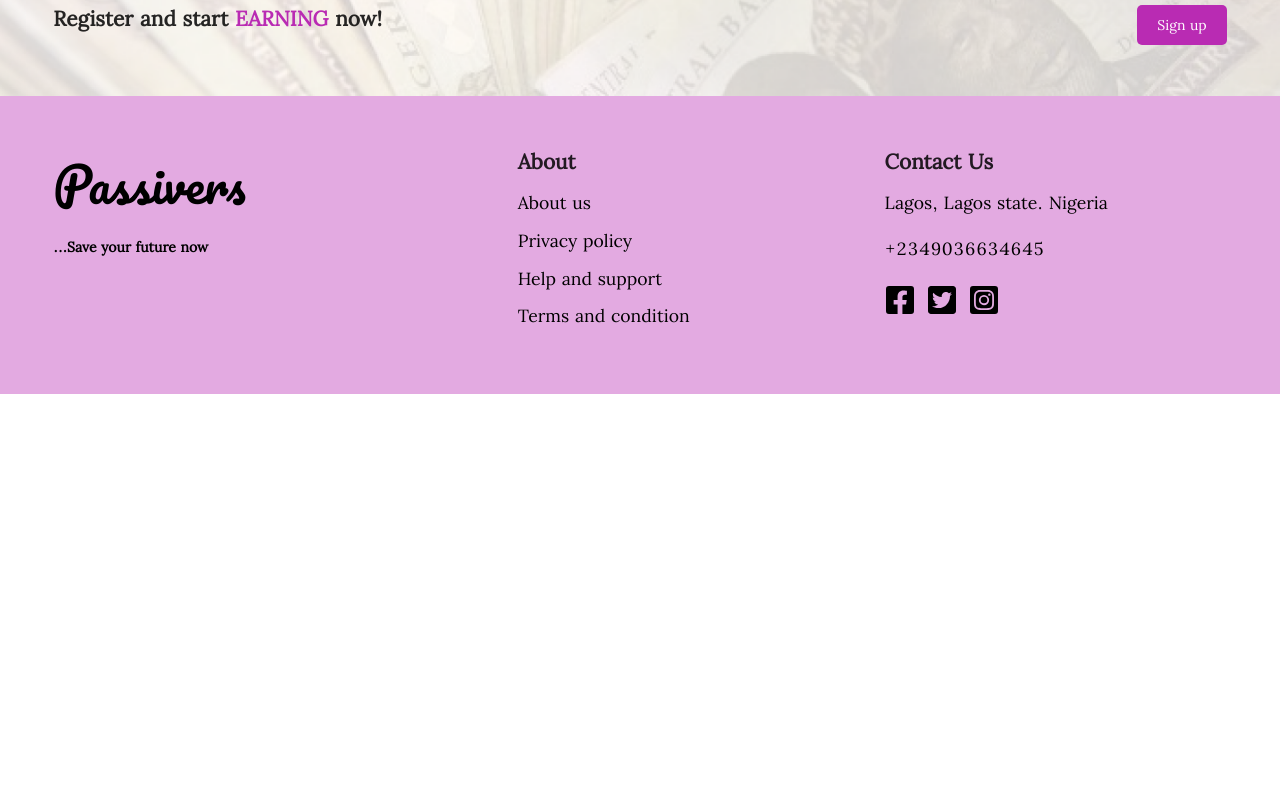
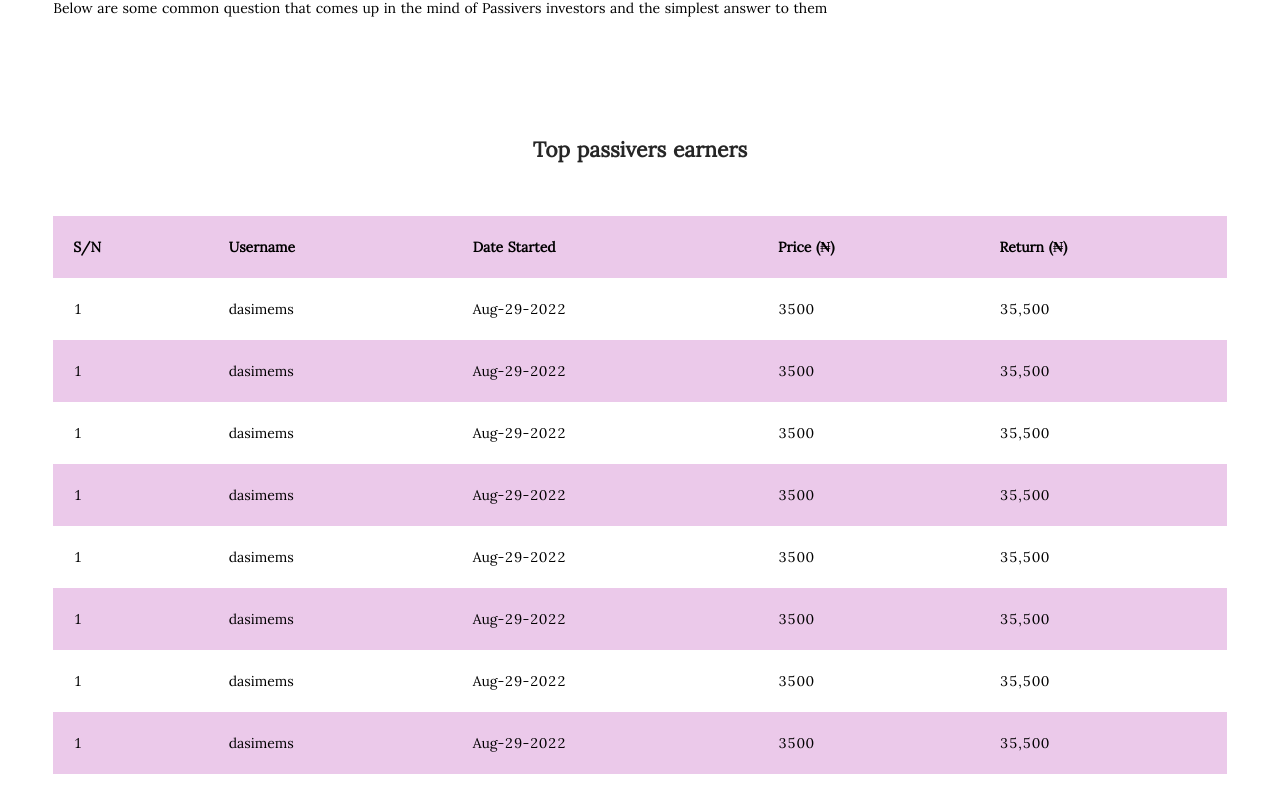
Before and after one commit to Team-STAG/Passiver, a React (Create React App) app: page / in a window 1280 px wide. Shown: the part 2288-3100 px from the top of the page. Before the commit the page ends 2682 px from the top, so only its background shows below. Built offline with nearby package versions, Linux system fonts and the light colour scheme.

Commit message:
done with the investors list section now moving to the faq section

```diff
--- a/src/assets/styles/landingpage.css
+++ b/src/assets/styles/landingpage.css
@@ -153,4 +153,29 @@ a {
 .landing-page-ad .button {
   background: #B92BB3;
   color: white;
+}
+
+.earners-container {
+  padding: 100px 0px;
+}
+.earners-container h2 {
+  font-weight: bold;
+  text-align: center;
+}
+.earners-container table {
+  margin-top: 50px;
+  width: 100%;
+  border-collapse: collapse;
+}
+.earners-container table td {
+  padding: 20px;
+}
+.earners-container table thead tr {
+  font-weight: bold;
+}
+.earners-container table thead tr:not(:nth-child(even)) {
+  background: #EBC9EA;
+}
+.earners-container table tbody tr:nth-child(even) {
+  background: #EBC9EA;
 }/*# sourceMappingURL=landingpage.css.map */
--- a/src/assets/styles/landingpage.scss
+++ b/src/assets/styles/landingpage.scss
@@ -129,3 +129,53 @@
         color: white;
     }
 }
+
+.earners-container{
+
+    padding: getMeasurement("defaultPadding") 0px;
+
+    h2{
+        font-weight: bold;
+        font-size: getMeasurement("headerFontSze");
+        text-align: center;
+    }
+
+    table{
+        margin-top: 50px;
+        width: 100%;
+        border-collapse: collapse;
+
+        td{
+            padding: 20px;
+        }
+
+
+
+        thead{
+
+            tr{
+
+                font-weight: bold;
+                &:not(:nth-child(even)){
+                    background: getColor('secondary');
+
+                }
+
+            }
+
+        }
+
+        tbody{
+
+            tr{
+
+                &:nth-child(even){
+                    background: getColor('secondary');
+
+                }
+            }
+
+
+        }
+    }
+}
--- a/src/pages/LandingPage.jsx
+++ b/src/pages/LandingPage.jsx
@@ -123,6 +123,111 @@ const LandingPage = () => {
 
             </Row>
 
+            <Row justify="center" className="landing-page-faq">
+
+                <Col span={22}>
+
+                    <h2>Frequently Asked Questions</h2>
+
+                    <p>Below are some common question that comes up in the mind of Passivers investors and the simplest answer to them</p>
+
+
+
+                </Col>
+
+            </Row>
+
+            <Row justify="center" className='earners-container'>
+
+                <Col span={22}>
+
+                    <h2>Top passivers earners</h2>
+
+                    <table>
+
+                        <thead>
+                            <tr>
+                                <td>S/N</td>
+                                <td>Username</td>
+                                <td>Date Started</td>
+                                <td>Price (&#8358;)</td>
+                                <td>Return (&#8358;)</td>
+                            </tr>
+                        </thead>
+
+                        <tbody>
+                            <tr>
+                                <td>1</td>
+                                <td>dasimems</td>
+                                <td>Aug-29-2022</td>
+                                <td>3500</td>
+                                <td>35,500</td>
+                            </tr>
+
+                             <tr>
+                                <td>1</td>
+                                <td>dasimems</td>
+                                <td>Aug-29-2022</td>
+                                <td>3500</td>
+                                <td>35,500</td>
+                            </tr>
+
+                             <tr>
+                                <td>1</td>
+                                <td>dasimems</td>
+                                <td>Aug-29-2022</td>
+                                <td>3500</td>
+                                <td>35,500</td>
+                            </tr>
+
+                             <tr>
+                                <td>1</td>
+                                <td>dasimems</td>
+                                <td>Aug-29-2022</td>
+                                <td>3500</td>
+                                <td>35,500</td>
+                            </tr>
+
+                             <tr>
+                                <td>1</td>
+                                <td>dasimems</td>
+                                <td>Aug-29-2022</td>
+                                <td>3500</td>
+                                <td>35,500</td>
+                            </tr>
+
+                             <tr>
+                                <td>1</td>
+                                <td>dasimems</td>
+                                <td>Aug-29-2022</td>
+                                <td>3500</td>
+                                <td>35,500</td>
+                            </tr>
+
+                             <tr>
+                                <td>1</td>
+                                <td>dasimems</td>
+                                <td>Aug-29-2022</td>
+                                <td>3500</td>
+                                <td>35,500</td>
+                            </tr>
+
+                             <tr>
+                                <td>1</td>
+                                <td>dasimems</td>
+                                <td>Aug-29-2022</td>
+                                <td>3500</td>
+                                <td>35,500</td>
+                            </tr>
+                        </tbody>
+
+                    </table>
+
+
+                </Col>
+
+            </Row>
+
             <Row justify="center" className="landing-page-ad">
                 <Col span={22}>
 
```
Also changed, not shown: src/components/Accordion.js (added, +13 -0 lines), 1 other file (tests, documents, lock files or other folders).
